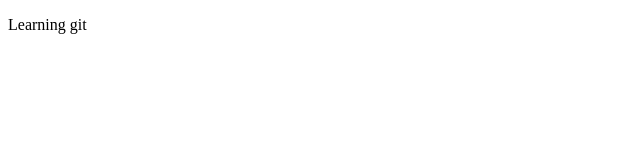
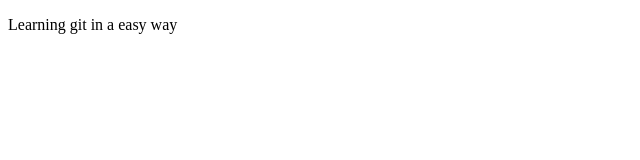
Before and after one commit to Saurabh1999/Learning-git, a plain HTML site: page index.html in a window 1280 px wide. Shown: the full height of the page, 0-640 px from the left. Drawn offline with Linux system fonts and the light colour scheme.

Commit message:
New Changes Have been made

```diff
--- a/index.html
+++ b/index.html
@@ -1,6 +1,6 @@
 <!Doctype html>
 <html>
 	<body>
-		<p>Learning git</p>
+		<p>Learning git in a easy way</p>
 	</body>
 </html>
```
